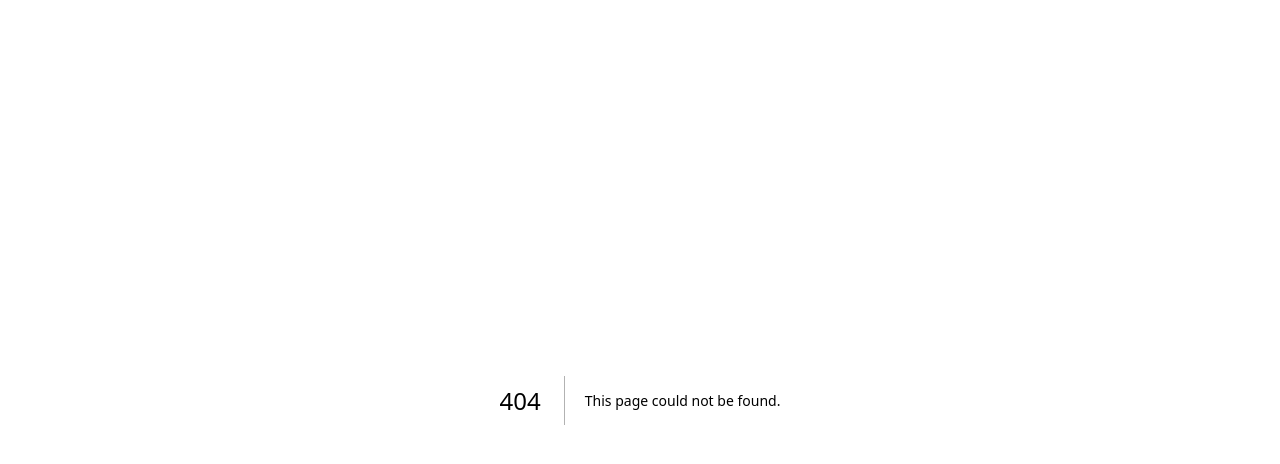
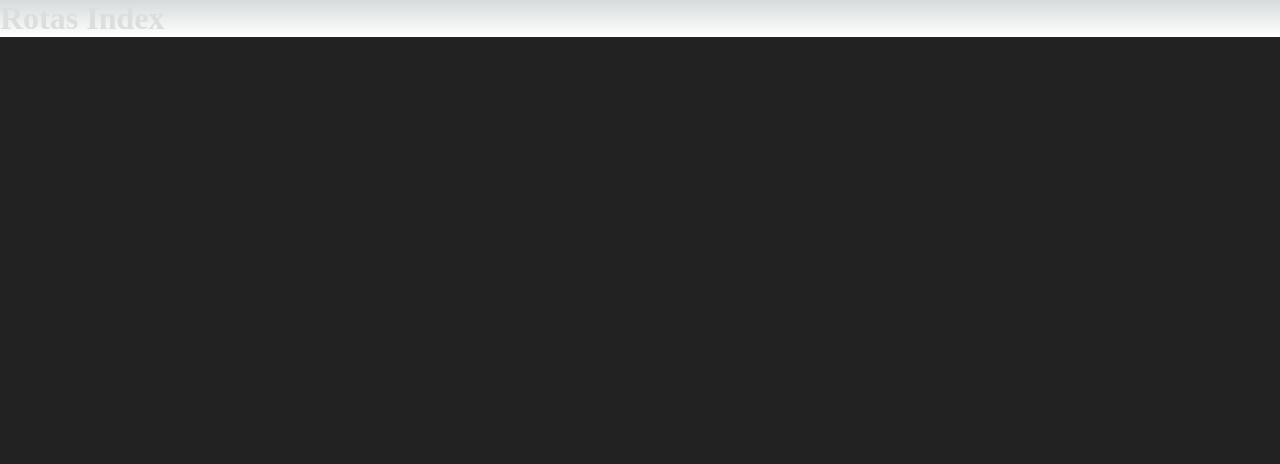
Before and after one commit to Victor110901/Fundamentos-de-Next.js, a Next.js app: page /rotas in a window 1280 px wide. Before the commit this address had no page. Shown: the top 464 px of the page. Built offline with nearby package versions, Linux system fonts and the light colour scheme.

Commit message:
Aula 58 next sobre Rotas

```diff
--- /dev/null
+++ b/src/pages/rotas/index.jsx
@@ -0,0 +1,7 @@
+export default function rotas() {
+    return (
+        <div>
+            <h1>Rotas Index</h1>
+        </div>
+    )
+}
--- a/src/styles/globals.css
+++ b/src/styles/globals.css
@@ -1,6 +1,8 @@
 :root {
   --max-width: 1100px;
   --border-radius: 12px;
+  background-color: #222;
+  color: #ddd;
   --font-mono: ui-monospace, Menlo, Monaco, 'Cascadia Mono', 'Segoe UI Mono',
     'Roboto Mono', 'Oxygen Mono', 'Ubuntu Monospace', 'Source Code Pro',
     'Fira Mono', 'Droid Sans Mono', 'Courier New', monospace;
```
Also changed, not shown: src/pages/_outraRota.jsx (added, +7 -0 lines), src/pages/outraRota.jsx (added, +7 -0 lines).
